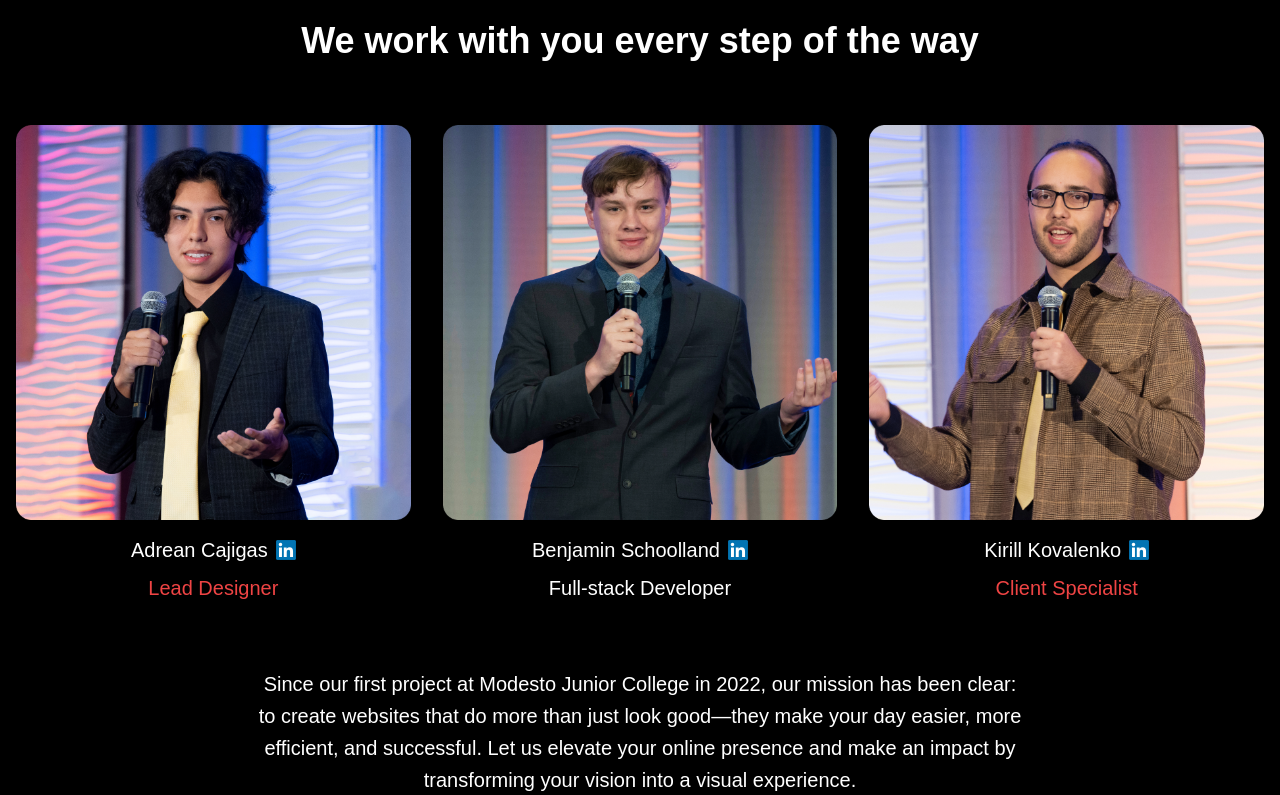
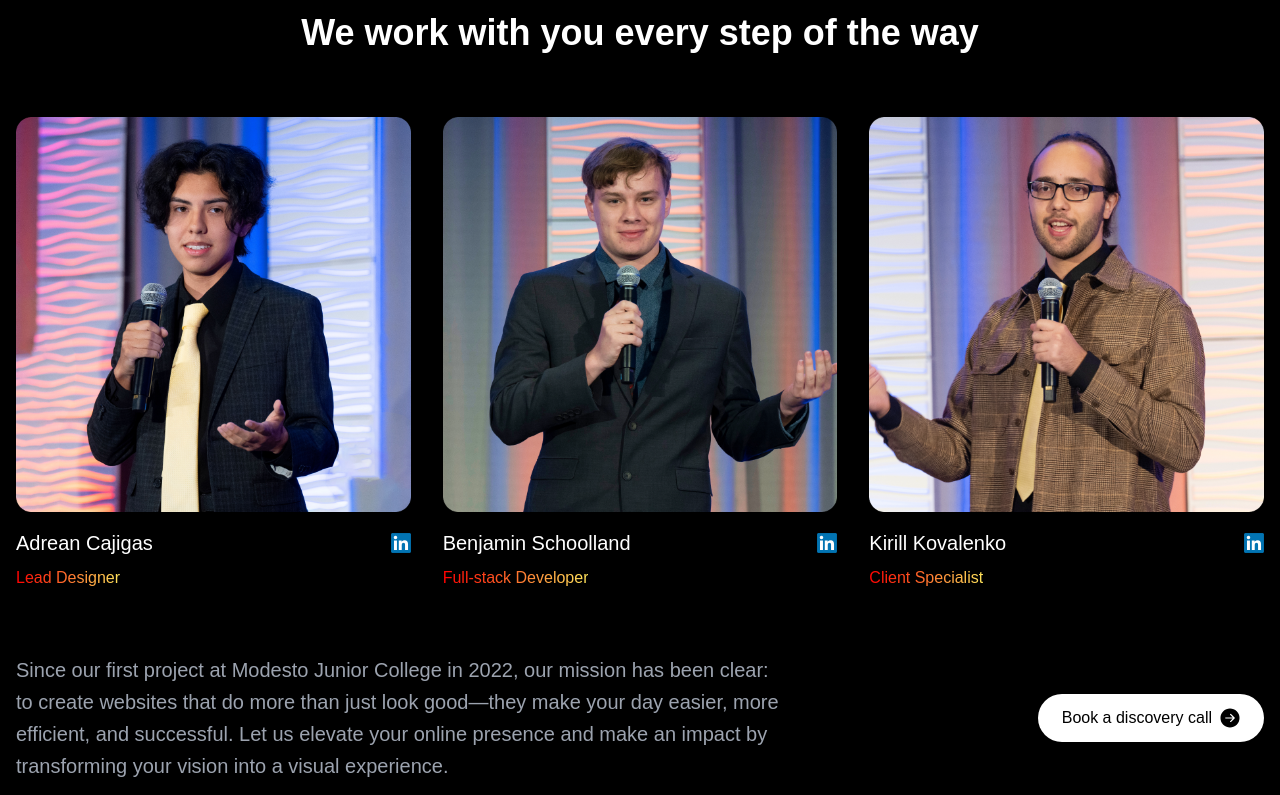
Before and after one commit to Visions-to-Visuals/v2v-website, a Next.js app: page / in a window 1280 px wide. Shown: the part 3085-3880 px from the top of the page. Built offline with nearby package versions, Linux system fonts and the light colour scheme.

Commit message:
feat: style team section

```diff
--- a/src/components/sections/TeamSection.tsx
+++ b/src/components/sections/TeamSection.tsx
@@ -3,7 +3,6 @@ import Image from 'next/image'
 interface TeamMember {
   name: string;
   role: string;
-  roleColor: string;
   image: string;
   linkedIn: string;
 }
@@ -13,21 +12,18 @@ export function TeamSection() {
     {
       name: "Adrean Cajigas",
       role: "Lead Designer",
-      roleColor: "text-red-500",
       image: "/assets/employee-1.png",
       linkedIn: "https://www.linkedin.com/in/adrean-cajigas/"
     },
     {
       name: "Benjamin Schoolland",
       role: "Full-stack Developer",
-      roleColor: "text-orange-500",
       image: "/assets/employee-2.png",
       linkedIn: "https://www.linkedin.com/in/benjamin-schoolland-907455254/"
     },
     {
       name: "Kirill Kovalenko",
       role: "Client Specialist",
-      roleColor: "text-red-500",
       image: "/assets/employee-3.png",
       linkedIn: "https://www.linkedin.com/in/benjamin-schoolland-907455254/"
     }
@@ -38,14 +34,14 @@ export function TeamSection() {
       <div className="max-w-7xl mx-auto px-4 w-full">
         {/* Header */}
         <div className="text-center mb-16">
-          <span className="text-[#FFD700] block mb-4">WE'RE MORE THAN JUST YOUR AVERAGE TEAM</span>
+          <span className="text-[#FFE45B] block mb-2">WE'RE MORE THAN JUST YOUR AVERAGE TEAM</span>
           <h2 className="text-4xl">We work with you every step of the way</h2>
         </div>
 
         {/* Team Members Grid */}
         <div className="grid grid-cols-1 md:grid-cols-3 gap-8 mb-16">
           {teamMembers.map((member) => (
-            <div key={member.name} className="flex flex-col items-center">
+            <div key={member.name} className="flex flex-col items-start">
               <div className="relative w-full aspect-square mb-4 overflow-hidden rounded-lg">
                 <Image
                   src={member.image}
@@ -54,14 +50,14 @@ export function TeamSection() {
                   className="object-cover"
                 />
               </div>
-              <div className="text-center">
-                <div className="flex items-center justify-center gap-2 mb-2">
-                  <h3 className="text-xl">{member.name}</h3>
+              <div className="text-left w-full">
+                <div className="flex items-center justify-between mb-2">
+                  <h3 className="text-left flex-grow">{member.name}</h3>
                   <a
                     href={member.linkedIn}
                     target="_blank"
                     rel="noopener noreferrer"
-                    className="inline-flex items-center"
+                    className="inline-flex items-center ml-auto"
                   >
                     <Image
                       src="/assets/linkedin.png"
@@ -71,22 +67,29 @@ export function TeamSection() {
                     />
                   </a>
                 </div>
-                <p className={member.roleColor}>{member.role}</p>
+                <p className="text-base inline-block bg-gradient-to-r from-[#FF0000] to-[#FFE45B] bg-clip-text text-transparent text-left">{member.role}</p>
               </div>
             </div>
           ))}
         </div>
 
         {/* Mission Statement */}
-        <div className="flex flex-col items-center text-center max-w-3xl mx-auto">
-          <p className="mb-8">
+        <div className="flex flex-row items-center justify-between gap-32">
+          <p className="mb-0 max-w-3xl text-gray-400 text-left">
             Since our first project at Modesto Junior College in 2022, our mission has been clear:
             to create websites that do more than just look good—they make your day easier, more
             efficient, and successful. Let us elevate your online presence and make an impact by
             transforming your vision into a visual experience.
           </p>
-          <button className="flex items-center gap-2 bg-white text-black px-6 py-3 rounded-full">
-            Book a discovery call →
+          <button className="flex items-center gap-2 bg-white text-black px-6 py-3 rounded-full whitespace-nowrap">
+            Book a discovery call
+            <Image
+              src="/assets/arrow.svg"
+              alt="Arrow"
+              width={20}
+              height={20}
+              className="w-5 h-5"
+            />
           </button>
         </div>
       </div>
```
